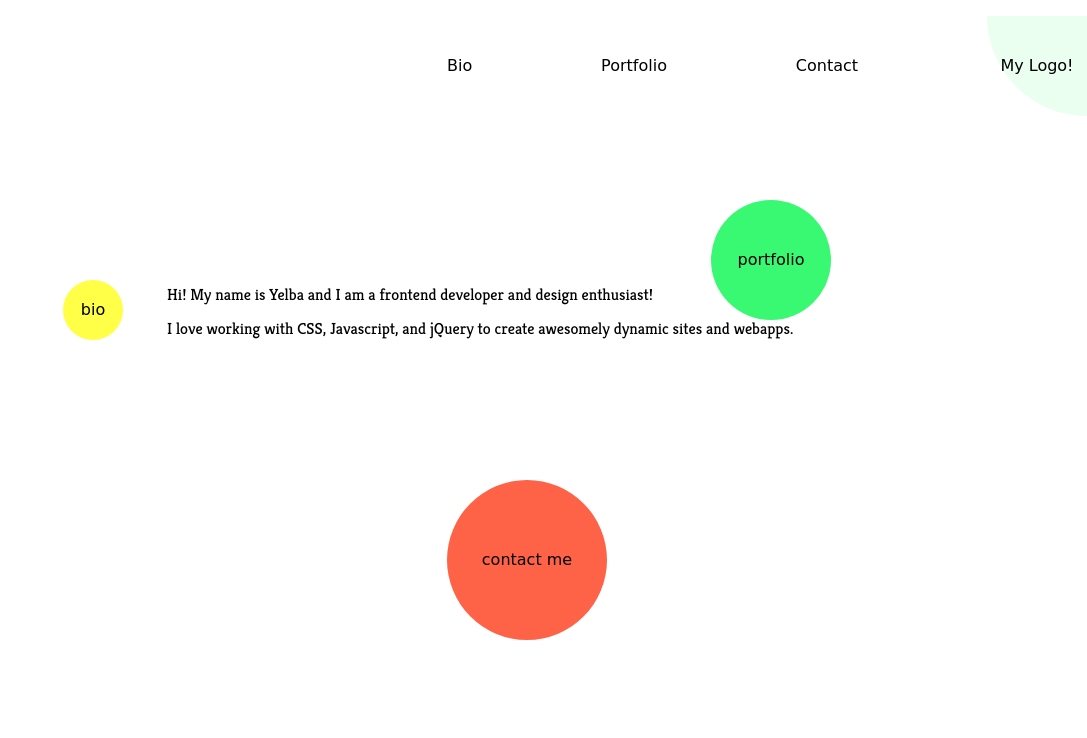
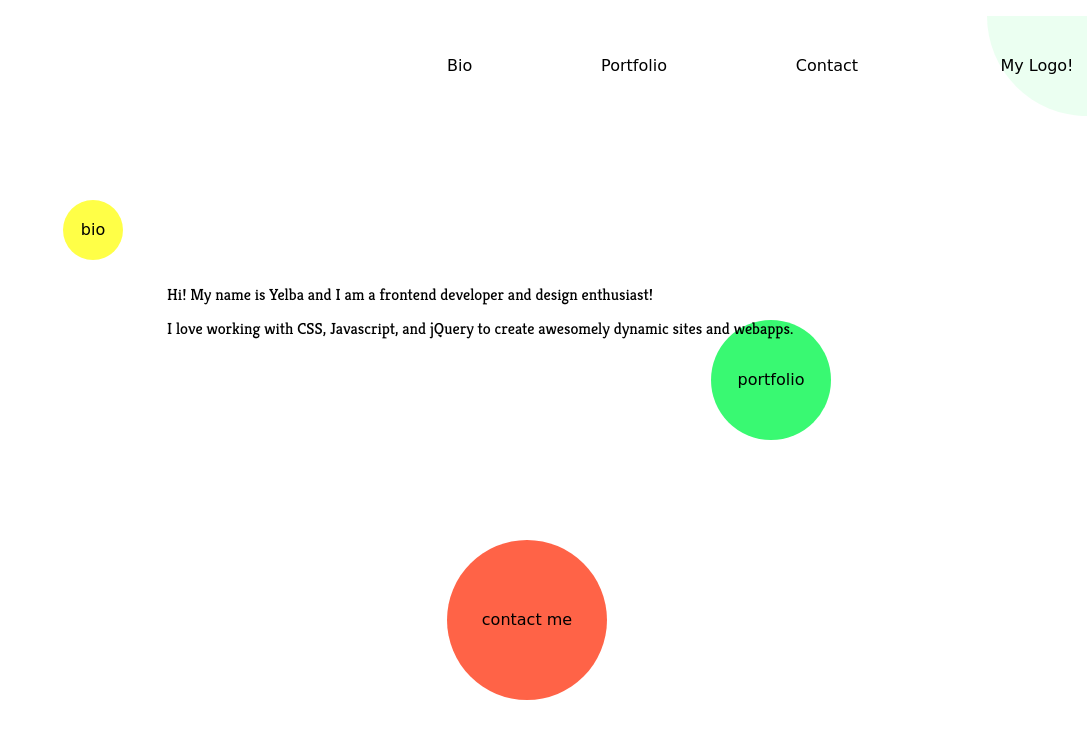
Before and after one commit to yellows55/my-portfolio, a plain HTML site: page index.html in a window 1280 px wide. Shown: the top 738 px of the page, without its empty margins (193-1280 px from the left). Drawn offline with nearby package versions, Linux system fonts and the light colour scheme; a web font is replaced by a local one.

Commit message:
Update style.css

```diff
--- a/style.css
+++ b/style.css
@@ -91,7 +91,7 @@ li{
 
 .portfolio {
   position: absolute;
-  top: 40%;
+  top: 360px;
   right: 1%;
   z-index: -1;
   cursor: pointer;
@@ -99,7 +99,7 @@ li{
 
 @media screen and (min-width: 720px) {
   .portfolio {
-    top: 25%;
+    top: 320px;
     right: 20%;
 }
 }
@@ -120,7 +120,7 @@ li{
 
 .bio {
   position: absolute;
-  top: 15%;
+  top: 135px;
   left: 10%;
   z-index: 0;
   cursor: pointer;
@@ -134,14 +134,14 @@ li{
 
 @media screen and (min-width: 780px) {
   .bio {
-    top: 25%;
-    left: 15%;
+    //top: 225px;
+    //left: 15%;
 }
 }
 
 @media screen and (min-width: 1000px) {
   .bio {
-    top: 35%;
+    top: 200px;
     left: 20%;
 }
 }
@@ -161,7 +161,7 @@ li{
 
 .contact {
   position: absolute;
-  top: 50%;
+  top: 450px;
   left: -5%;
   z-index: -1;
   cursor: pointer;
@@ -170,7 +170,7 @@ li{
 @media screen and (min-width: 780px) {
   .contact {
     left: 0%;
-    top: 60%;
+    top: 540px;
 
 }
 }
@@ -186,7 +186,8 @@ li{
   display: flex;
   flex-direction: column;
   align-items: center;
-  font-family: 'Kreon', serif;
+    font-family: 'Kreon', serif;
+
 }
 
 @media screen and (min-width: 780px) {
```
